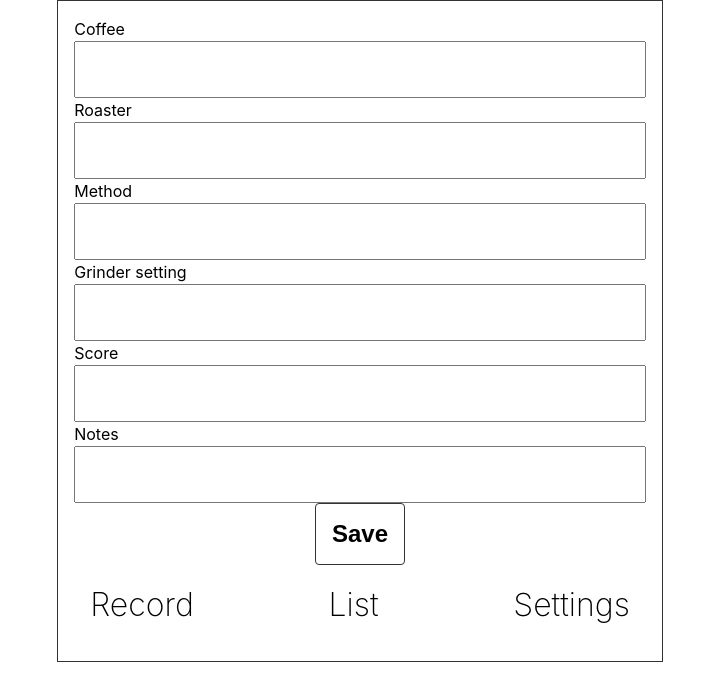
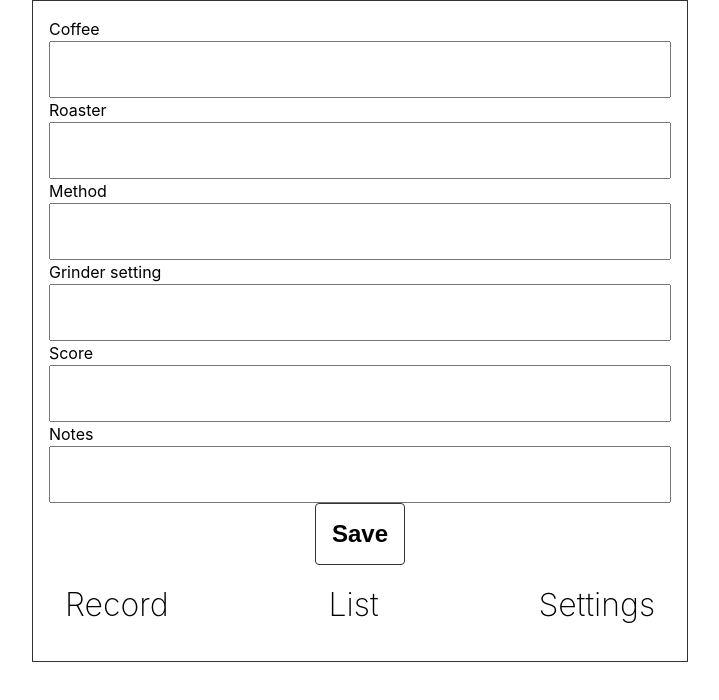
Before and after one commit to krzysztofzuraw/coffee-tracker, a Next.js app: page / in a window 1280 px wide. Shown: the top 700 px of the page, without its empty margins (280-999 px from the left). Built offline with nearby package versions, Linux system fonts and the light colour scheme.

Commit message:
feat: tweak layout

```diff
--- a/components/layout.module.css
+++ b/components/layout.module.css
@@ -1,10 +1,19 @@
+.wrapper {
+  min-height: 100vh;
+  min-height: -webkit-fill-available;
+  width: 100vw;
+  display: grid;
+  grid-template-columns: 1fr min(65ch, 100%) 1fr;
+  grid-template-rows: 1fr 100% 1fr;
+}
+
 .content {
+  grid-column: 2;
+  grid-row: 2;
   padding: 1rem;
   border: 1px solid #333;
   display: grid;
   grid-template-rows: 1fr auto;
-  margin: auto;
-  max-width: 60ch;
 }
 
 .content ul {
--- a/components/layout.tsx
+++ b/components/layout.tsx
@@ -4,7 +4,8 @@ import styles from './layout.module.css';
 
 export default function Layout({ children }: { children?: React.ReactNode }) {
   return (
-    <div className={styles.content}>
+    <div className={styles.wrapper}>
+      <main className={styles.content}>
         {children}
         <footer>
           <ul className={styles.nav}>
@@ -13,6 +14,7 @@ export default function Layout({ children }: { children?: React.ReactNode }) {
             <li>Settings</li>
           </ul>
         </footer>
+      </main>
     </div>
   );
 }
--- a/styles/global.css
+++ b/styles/global.css
@@ -6,16 +6,12 @@ html {
   font-size: 100%;
   font-family: -apple-system, BlinkMacSystemFont, 'Segoe UI', Roboto, Helvetica, Arial, sans-serif,
     'Apple Color Emoji', 'Segoe UI Emoji', 'Segoe UI Symbol';
-  height: -webkit-fill-available;
 }
 
 body {
   line-height: 1.5;
   padding: 0;
   margin: 0;
-  min-height: 100vh;
-  width: 100vw;
-  min-height: -webkit-fill-available;
 }
 
 input {
```
Lines whose indentation alone changed are shown as unchanged.
